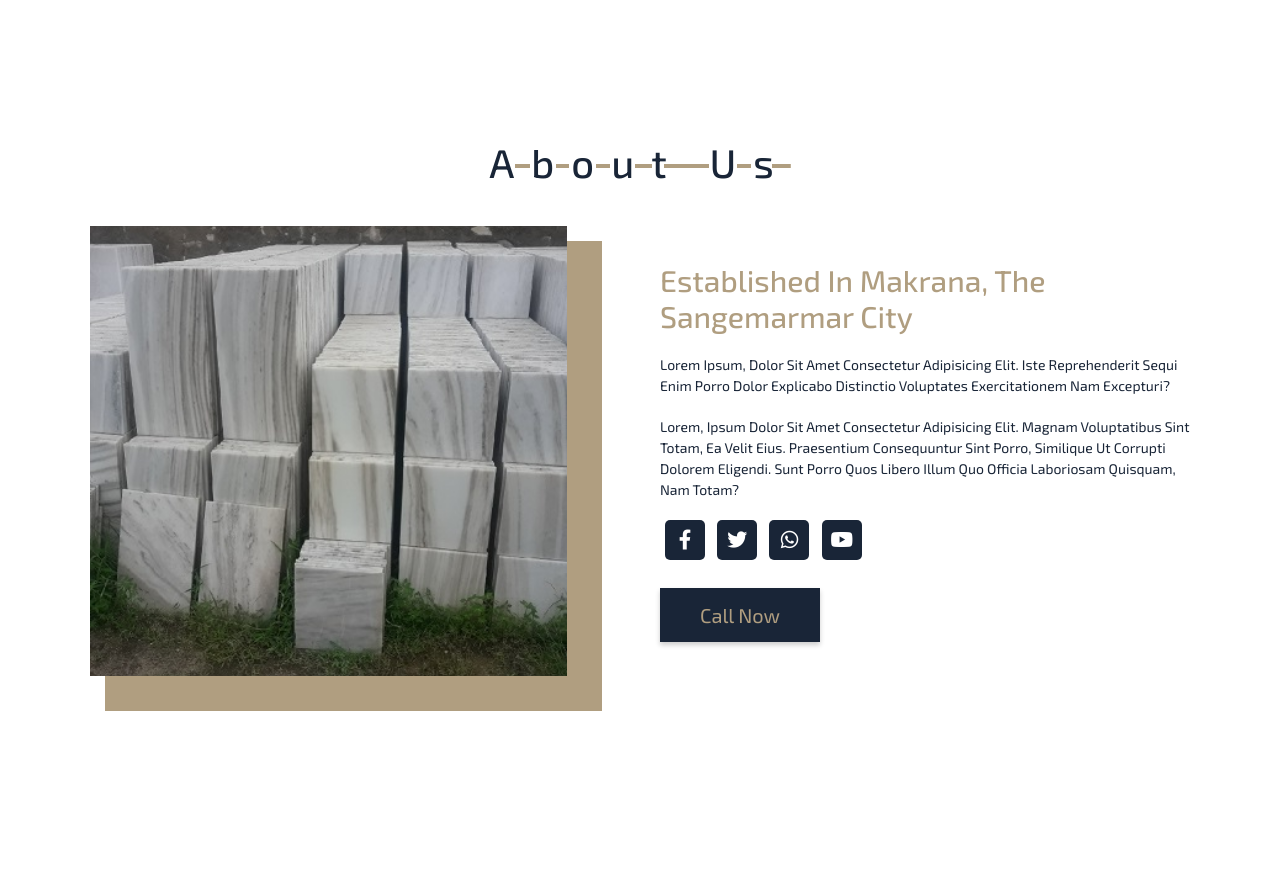
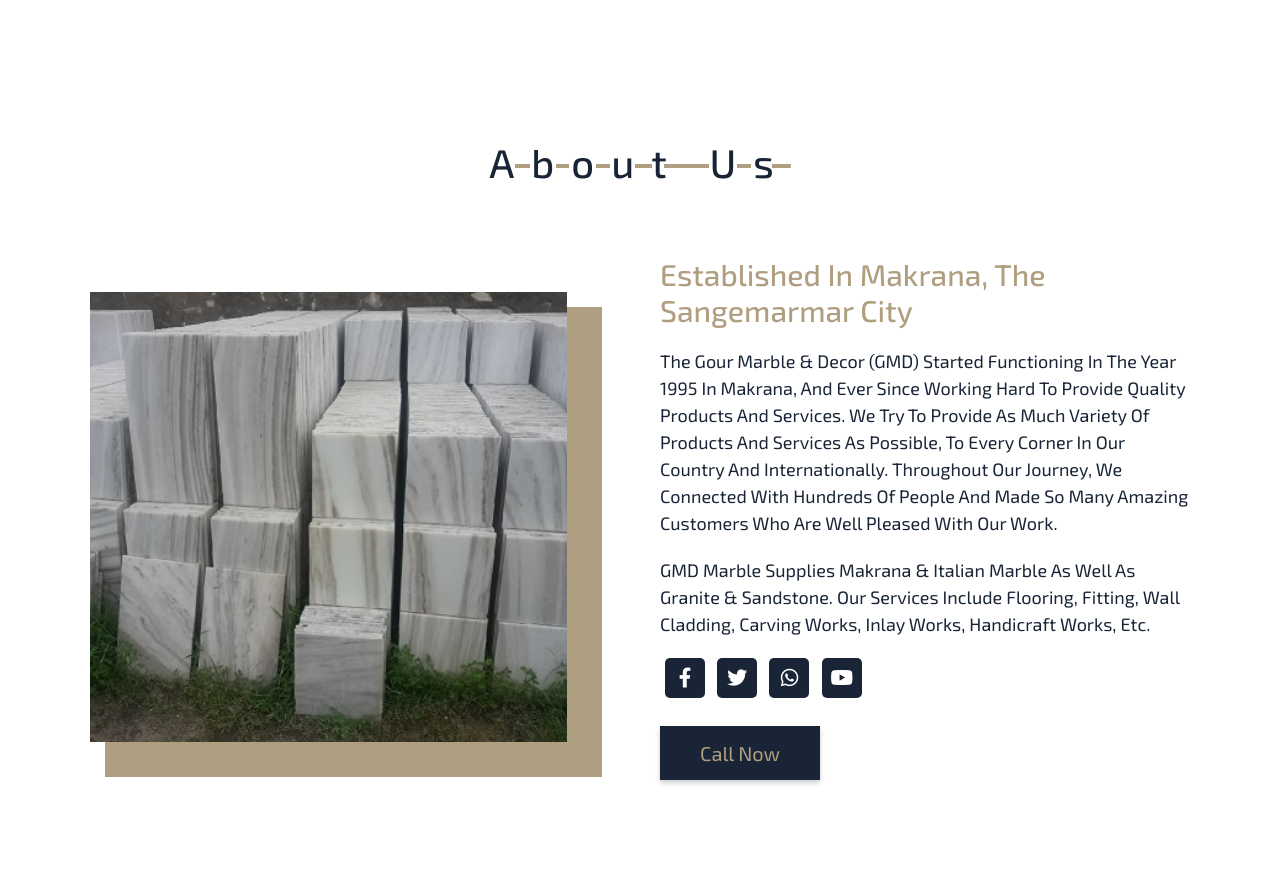
Before and after one commit to mdakibg/gmd, a Django app: page / in a window 1280 px wide. Shown: the part 802-1680 px from the top of the page. Run offline with Django 3.2, Linux system fonts and the light colour scheme; data comes from the database, SQL or seed files in the repository; some libraries are stand-ins or nearby versions.

Commit message:
updated about us

```diff
--- a/info/templates/info/index.html
+++ b/info/templates/info/index.html
@@ -103,8 +103,16 @@
 
           <div class="col-md-6 info">
             <h2>Established in Makrana, The  Sangemarmar City</h2>
-            <p>Lorem ipsum, dolor sit amet consectetur adipisicing elit. Iste reprehenderit sequi enim porro dolor explicabo distinctio voluptates exercitationem nam excepturi?</p>
-            <p>Lorem, ipsum dolor sit amet consectetur adipisicing elit. Magnam voluptatibus sint totam, ea velit eius. Praesentium consequuntur sint porro, similique ut corrupti dolorem eligendi. Sunt porro quos libero illum quo officia laboriosam quisquam, nam totam?</p>
+            <p>
+              The Gour Marble & Decor (GMD) started functioning in the year 1995 in Makrana, and ever since working hard to provide quality products and services.
+              We try to provide as much variety of products and services as possible, to every corner in our country and internationally.
+              Throughout our journey, we connected with hundreds of people and made so many amazing customers who are well pleased with our work.
+
+            </p>
+            <p>
+              GMD marble supplies Makrana & Italian Marble as well as Granite & Sandstone. Our services include
+              Flooring, Fitting, Wall Cladding, Carving Works, Inlay Works, Handicraft Works, etc.
+            </p>
             <div class="icons">
               <a href="#" class="fab fa-facebook-f"></a>
               <a href="#" class="fab fa-twitter"></a>
--- a/static/info/css/style.css
+++ b/static/info/css/style.css
@@ -167,7 +167,7 @@
 }
 
 .about .info p{
-  font-size: 1.4rem;
+  font-size: 1.8rem;
   color:#192537;
   margin:2rem 0;
 }
```
